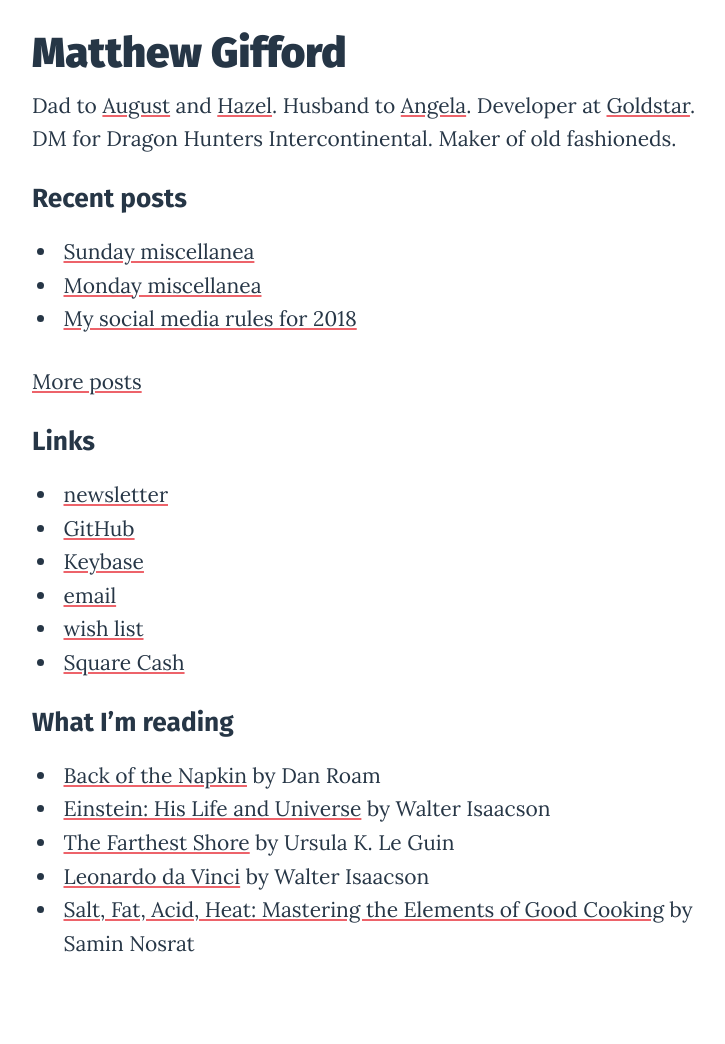
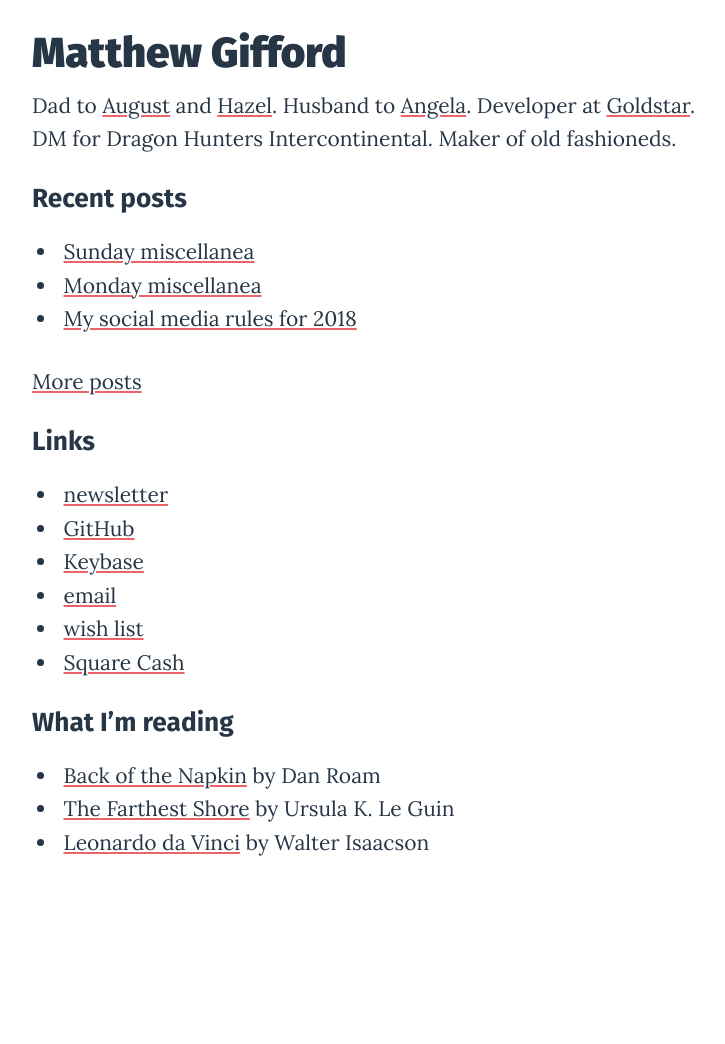
Before and after one commit to mattg/matthewgifford.com, a Jekyll site: the page built from index.md, in a window 1280 px wide. Shown: the whole page, without its empty margins (258-983 px from the left). Built offline with Jekyll 4.4.1, drawn with Linux system fonts in a browser that asks for light colours; after the commit the page ends 944 px from its top, so only the background shows below that.

Commit message:
Updated my reading list

```diff
--- a/index.md
+++ b/index.md
@@ -27,7 +27,5 @@ Dad to [August](http://www.augustgifford.com/) and [Hazel](http://www.hazelgiffo
 ## What I'm reading
 
 - [Back of the Napkin](https://amzn.to/2RjyUqi) by Dan Roam
-- [Einstein: His Life and Universe](https://amzn.to/2LCcbAx) by Walter Isaacson
 - [The Farthest Shore](https://amzn.to/2XwZf3A) by Ursula K. Le Guin
 - [Leonardo da Vinci](https://amzn.to/2LCgE69) by Walter Isaacson
-- [Salt, Fat, Acid, Heat: Mastering the Elements of Good Cooking](https://amzn.to/2GHyoOR) by Samin Nosrat
```
